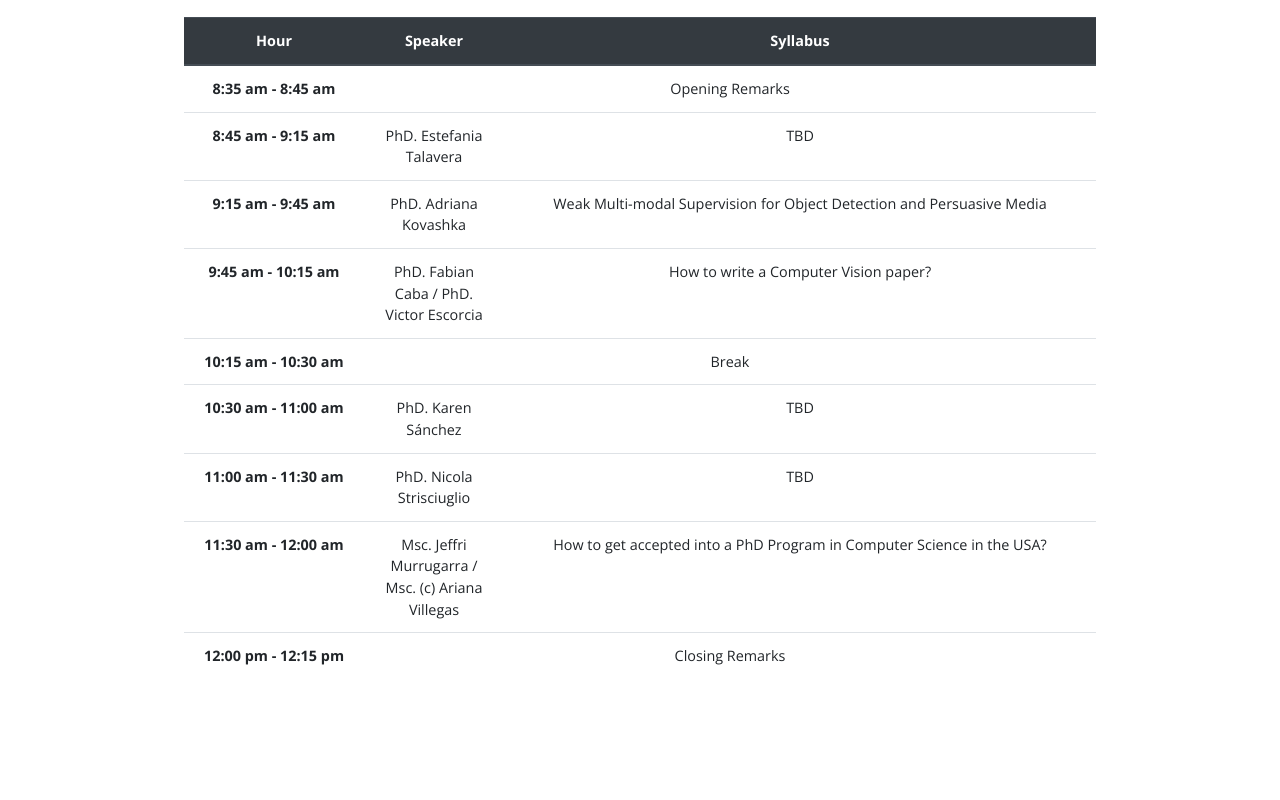
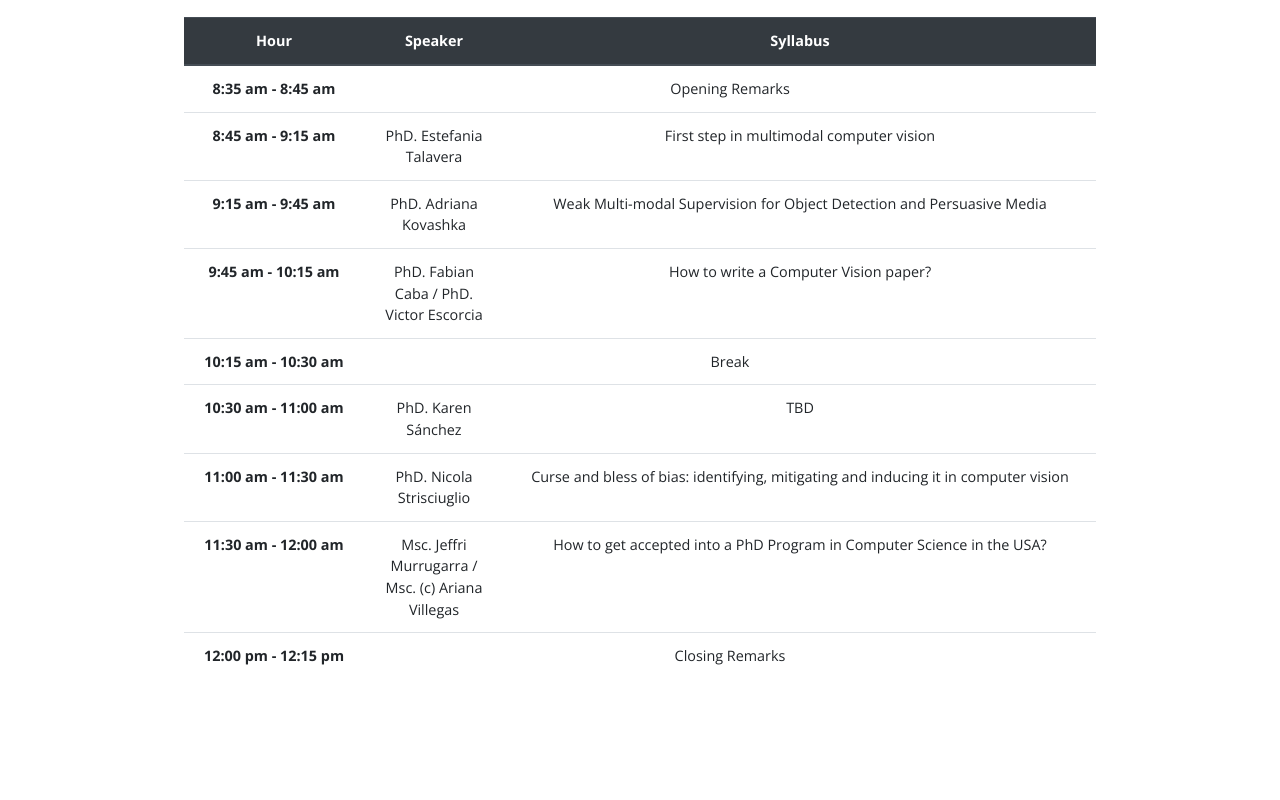
Before and after one commit to LatinResearchProgram/GoogleExploreCSR, a plain HTML site: page workshop/index.html in a window 1280 px wide. Shown: the part 982-1782 px from the top of the page. Drawn offline with nearby package versions, Linux system fonts and the light colour scheme.

Commit message:
Update index.html

```diff
--- a/workshop/index.html
+++ b/workshop/index.html
@@ -181,7 +181,7 @@
                     <tr>
                       <th  scope="row">8:45 am - 9:15 am</th>
                       <td>PhD. Estefania Talavera</td>
-                      <td>TBD</td>
+                      <td>First step in multimodal computer vision</td>
                     </tr>
                     <tr>
                       <th  scope="row">9:15 am - 9:45 am</th>
@@ -205,7 +205,7 @@
                     <tr>
                       <th  scope="row">11:00 am - 11:30 am</th>
                       <td>PhD. Nicola Strisciuglio</td>
-                      <td>TBD</td>
+                      <td>Curse and bless of bias: identifying, mitigating and inducing it in computer vision</td>
                     </tr>
                     <tr>
                       <th  scope="row">11:30 am - 12:00 am</th>
```
